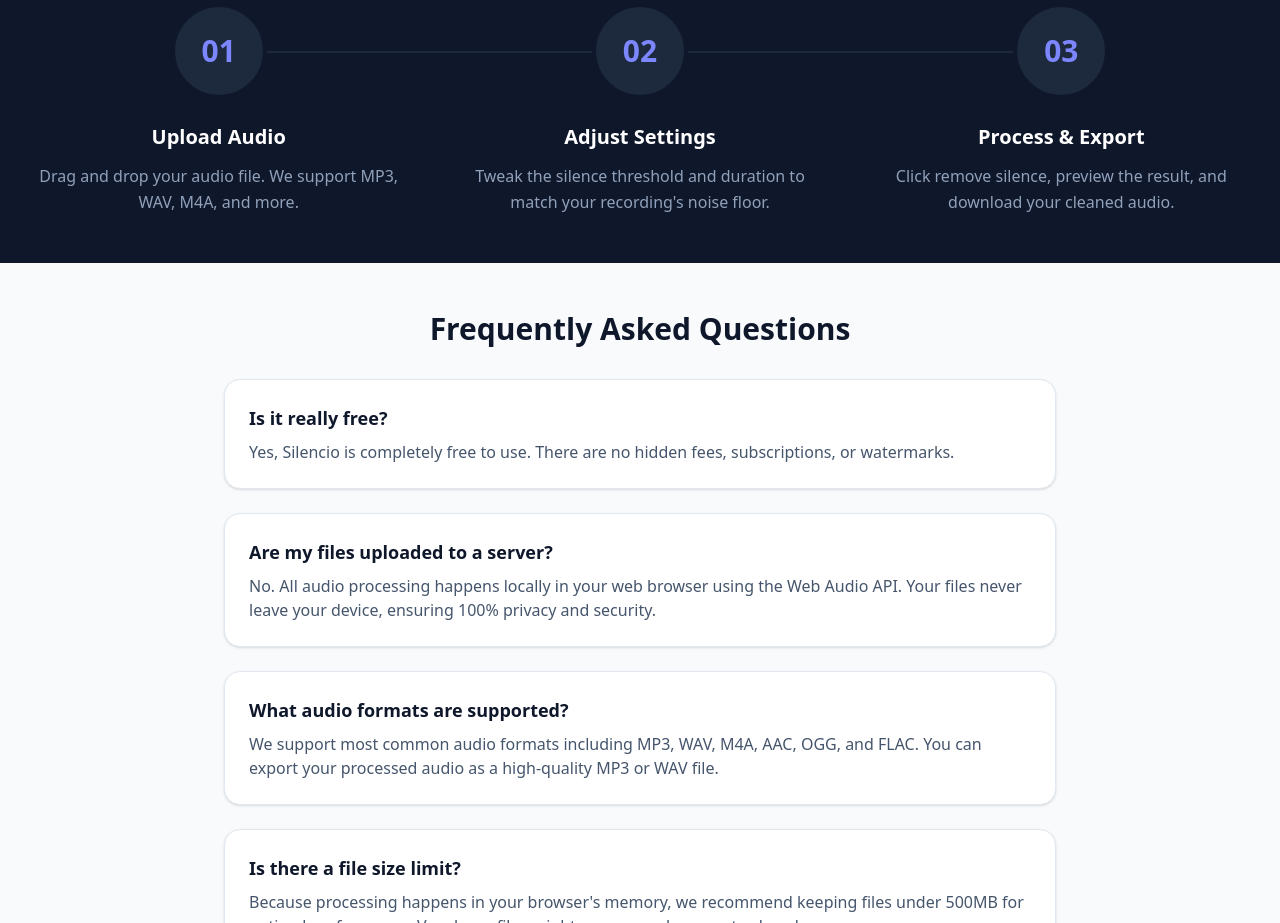
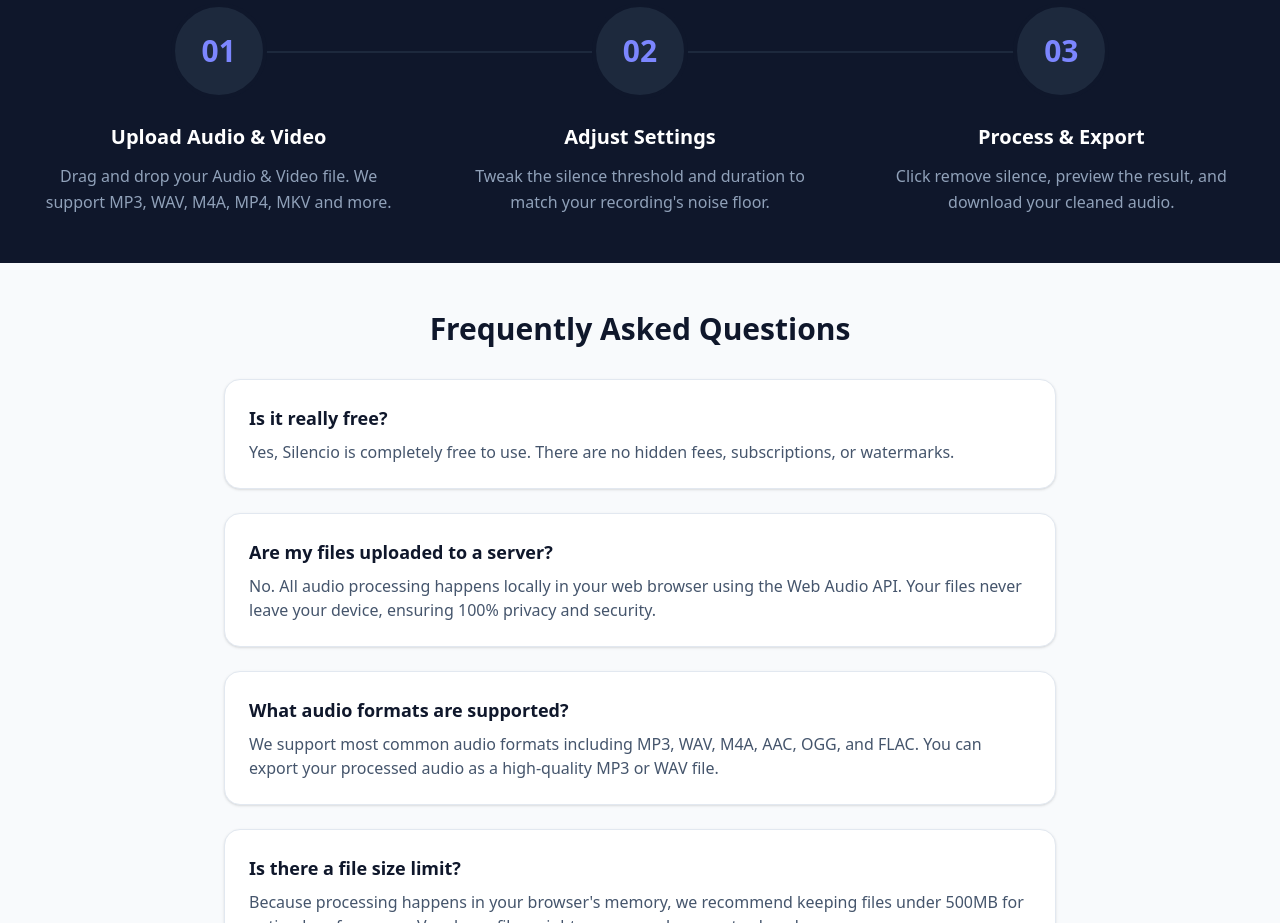
Before and after one commit to BIDDLG/Silence-Reducer-Web-, a React (Vite) app: page / in a window 1280 px wide. Shown: the part 1740-2663 px from the top of the page. Built offline with nearby package versions, Linux system fonts and the light colour scheme.

Commit message:
Update HowItWorks.tsx

```diff
--- a/src/components/HowItWorks.tsx
+++ b/src/components/HowItWorks.tsx
@@ -4,8 +4,8 @@ export function HowItWorks() {
   const steps = [
     {
       number: "01",
-      title: "Upload Audio",
-      description: "Drag and drop your audio file. We support MP3, WAV, M4A, and more."
+      title: "Upload Audio & Video",
+      description: "Drag and drop your Audio & Video file. We support MP3, WAV, M4A, MP4, MKV and more."
     },
     {
       number: "02",
```
